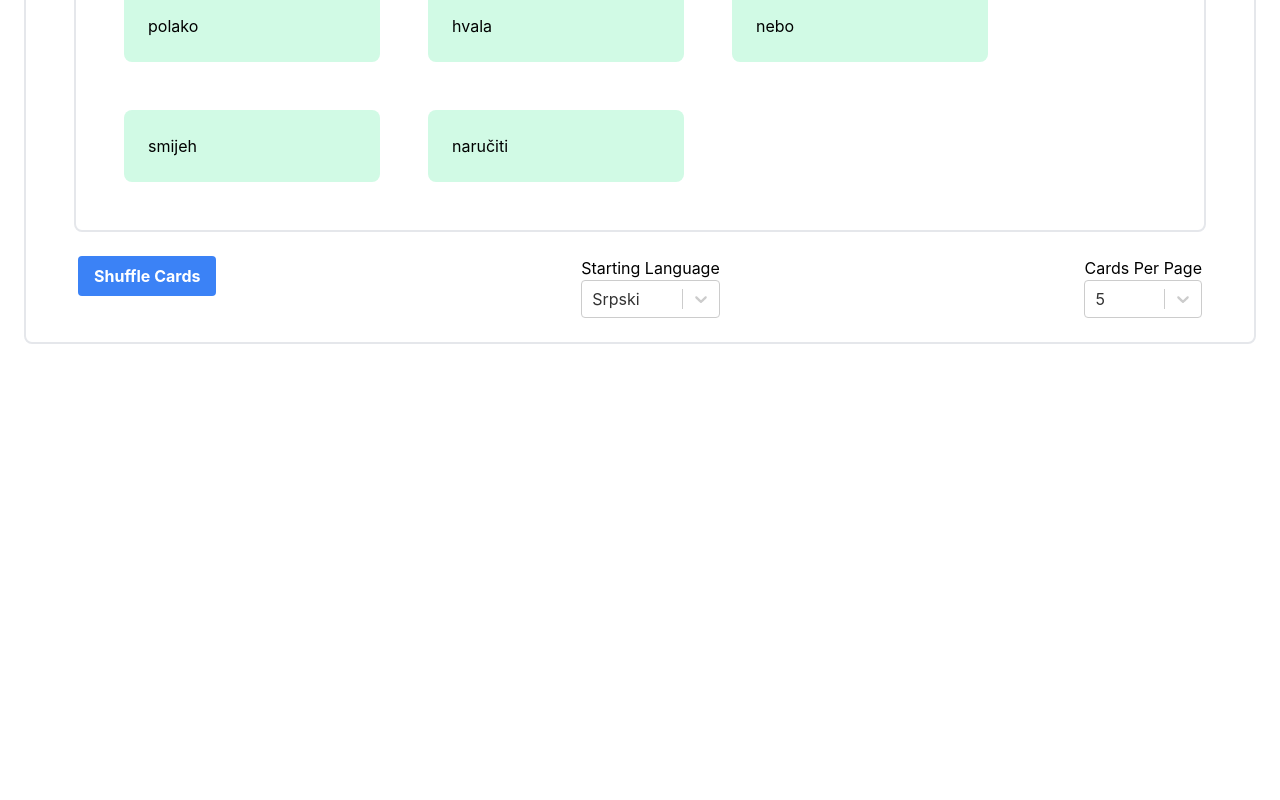
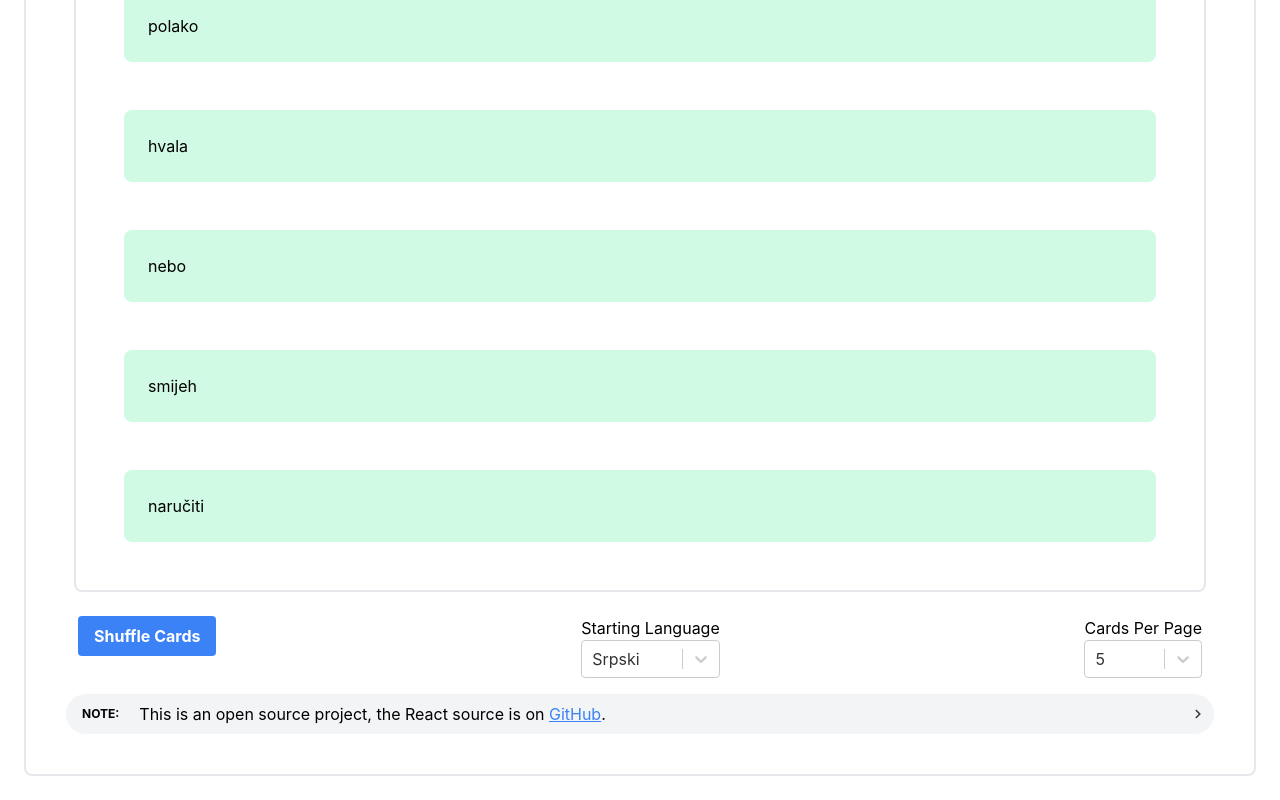
Before and after one commit to MarkNenadov/uciti, a React (Create React App) app: page / in a window 1280 px wide. Shown: the part 242-1042 px from the top of the page. Before the commit the page ends 800 px from the top, so only its background shows below. Built offline with nearby package versions, Linux system fonts and the light colour scheme.

Commit message:
fix button, add github note, update readme, etc.

```diff
--- a/src/App.tsx
+++ b/src/App.tsx
@@ -42,6 +42,11 @@ function App() {
           setSelectedFlashCards( pickRandomItems( allFlashCards, cardsPerPage ) );
         } }
       />
+
+  <NoteBanner isFullWidth={true}>
+    <span>This is an open source project, the React source is on <a className="text-blue-500 underline" href="https://github.com/MarkNenadov/uciti">GitHub</a>.</span>
+  </NoteBanner>
+
     </div>
   );
 }
--- a/src/Components/FlashCardControlBar.tsx
+++ b/src/Components/FlashCardControlBar.tsx
@@ -22,7 +22,7 @@ export function FlashCardControlBar( {startingLanguage, setStartingLanguage, set
                <div
                     aria-label={"Shuffle Cards"}
                      onClick={ () => { shuffleCards( cardsPerPage ) } }
-                    className="cursor-pointer bg-blue-500 hover:bg-blue-700 text-white font-bold py-2 px-4 rounded"
+                    className="cursor-pointer bg-blue-500 hover:bg-blue-700 text-white font-bold py-2 px-4 rounded text-center lg:text-left"
                 >
                     Shuffle Cards
             </div>
--- a/src/Components/FlashCardView.tsx
+++ b/src/Components/FlashCardView.tsx
@@ -15,7 +15,7 @@ export function FlashCardView( {flashCard, startingLanguage}: FlashCardProps ) {
 
     return (
             <div
-                className="flex justify-between cursor-pointer border-1 rounded-lg w-full md:w-64 m-6 p-6 bg-emerald-100 hover:bg-emerald-200"
+                className="flex justify-between cursor-pointer border-1 rounded-lg w-full lg:w-64 m-6 p-6 bg-emerald-100 hover:bg-emerald-200"
                 onClick={ () => { setShowSerbian( !showSerbian );} }
             >
                 <div>
--- a/src/Components/NoteBanner.tsx
+++ b/src/Components/NoteBanner.tsx
@@ -1,18 +1,28 @@
 //@ts-ignore
-import React from 'react';
+import React  , { ReactNode } from 'react';
 
 interface NoteBannerProps {
-    text: string
+    text?: string,
+    isFullWidth?: boolean
+    children?: ReactNode
 }
 
 export function NoteBanner( props: NoteBannerProps ) {
-    const { text } = props;
+    const { children, isFullWidth, text } = props;
+
+    let outerContainerClass = "text-center py-4 lg:px-4";
+    let innerContainerClass = "p-2 bg-gray-100 items-center leading-none lg:rounded-full flex lg:inline-flex";
+
+    if ( !!isFullWidth ) {
+      outerContainerClass += " w-full";
+      innerContainerClass += " w-full";
+    }
 
     return (
-        <div className=" text-center py-4 lg:px-4">
-        <div className="p-2 bg-gray-100 items-center leading-none lg:rounded-full flex lg:inline-flex" role="alert">
+        <div className={outerContainerClass}>
+        <div className={innerContainerClass} role="alert">
           <span className="flex rounded-full uppercase px-2 py-1 text-xs font-bold mr-3">Note:</span>
-          <span className="font-semçibold mr-2 text-left flex-auto">{  text }</span>
+          <span className="font-semçibold mr-2 text-left flex-auto">{ !!text ? text : children }</span>
           <svg className="fill-current opacity-75 h-4 w-4" xmlns="http://www.w3.org/2000/svg" viewBox="0 0 20 20"><path d="M12.95 10.707l.707-.707L8 4.343 6.586 5.757 10.828 10l-4.242 4.243L8 15.657l4.95-4.95z"/></svg>
         </div>
         </div>
--- a/src/index.css
+++ b/src/index.css
@@ -593,9 +593,16 @@ video {
 .leading-none {
   line-height: 1;
 }
+.text-blue-500 {
+  --tw-text-opacity: 1;
+  color: rgb(59 130 246 / var(--tw-text-opacity));
+}
 .text-white {
   --tw-text-opacity: 1;
   color: rgb(255 255 255 / var(--tw-text-opacity));
+}
+.underline {
+  text-decoration-line: underline;
 }
 .opacity-75 {
   opacity: 0.75;
```
Also changed, not shown: 1 other file (tests, documents, lock files or other folders).
